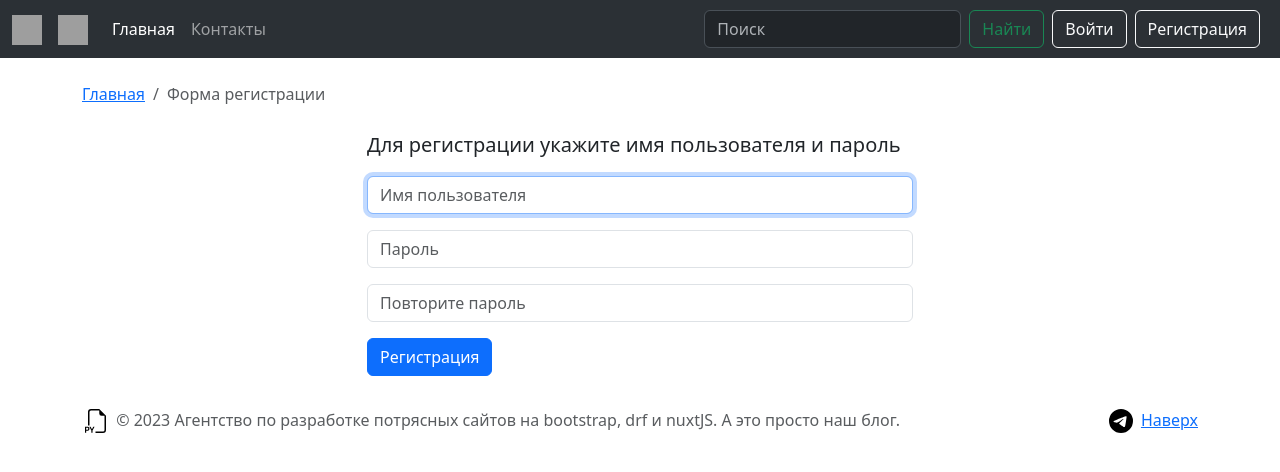
After one commit to AgasiMir/simple_blog_django, a Django app: page /signup/ in a window 1280 px wide. The commit adds this page. Shown: the top 472 px of the page. Run offline with Django 4.2, Linux system fonts and the light colour scheme; grey boxes are pictures that could not be loaded.

Commit message:
registration

```diff
--- /dev/null
+++ b/myblog/forms.py
@@ -0,0 +1,46 @@
+from django import forms
+from django.contrib.auth import get_user_model
+from django.contrib.auth.forms import UserCreationForm
+
+
+class SignUpForm(UserCreationForm):
+    username = forms.CharField(
+        max_length=100,
+        required=True,
+        widget=forms.TextInput(
+            attrs={
+                "class": "form-control",
+                "id": "inputUsername",
+                "type": "username",
+                "placeholder": "Имя пользователя",
+            }
+        ),
+    )
+
+    password1 = forms.CharField(
+        required=True,
+        widget=forms.PasswordInput(
+            attrs={
+                "class": "form-control",
+                "id": "inputPassword",
+                "type": "password",
+                "placeholder": "Пароль",
+            }
+        ),
+    )
+
+    password2 = forms.CharField(
+        required=True,
+        widget=forms.PasswordInput(
+            attrs={
+                "class": "form-control",
+                "id": "ReInputPassword",
+                "type": "password",
+                "placeholder": "Повторите пароль",
+            }
+        ),
+    )
+
+    class Meta:
+        model = get_user_model()
+        fields = ["username", "password1", "password2"]
--- a/myblog/urls.py
+++ b/myblog/urls.py
@@ -6,6 +6,9 @@ urlpatterns = [
     path('', views.HomeView.as_view(), name='home'),
     path('detail/<slug:post_url>/', views.PostDetailView.as_view(), name='detail'),
     path('tag/<str:tag>/', views.TagView.as_view(), name='tag'),
+    path('signup/', views.UserRegistrationView.as_view(), name='signup'),
+    path('signin/', views.UserLoginView.as_view(), name='signin'),
+    path('logout/', views.UserLogoutView.as_view(), name='logout'),
     path('about/', views.AboutView.as_view(), name='about'),
     path('contact/', views.ContactView.as_view(), name='contact'),
 ]
--- a/myblog/views.py
+++ b/myblog/views.py
@@ -1,4 +1,9 @@
-from django.views.generic import DetailView, TemplateView, ListView
+from django.contrib.auth import get_user_model
+from django.urls import reverse_lazy
+from django.views.generic import CreateView, DetailView, TemplateView, ListView
+from django.contrib.auth.views import LoginView, LogoutView
+from django.contrib.auth.forms import AuthenticationForm, UserCreationForm
+from myblog.forms import SignUpForm
 
 from myblog.models import Post
 
@@ -45,7 +50,7 @@ class TagView(ListView):
 
     def get_context_data(self, **kwargs):
         context = super().get_context_data(**kwargs)
-        context['title'] = Post.objects.filter(tag=self.kwargs['tag'])[0].tag
+        context["title"] = Post.objects.filter(tag=self.kwargs["tag"])[0].tag
         page = context["page_obj"]
         context["paginator_range"] = page.paginator.get_elided_page_range(
             page.number, on_each_side=1, on_ends=1
@@ -56,6 +61,25 @@ class TagView(ListView):
         return Post.objects.filter(tag=self.kwargs["tag"])
 
 
+class UserLoginView(LoginView):
+    model = get_user_model()
+    template_name = "myblog/signin.html"
+    form_class = AuthenticationForm
+    extra_context = {"title": "Авторизация"}
+    next_page = "home"
+
+
+class UserLogoutView(LogoutView):
+    next_page = "home"
+
+
+class UserRegistrationView(CreateView):
+    template_name = "myblog/signup.html"
+    form_class = SignUpForm
+    extra_context = {"title": "Регистрация"}
+    success_url = reverse_lazy("signin")
+
+
 class AboutView(TemplateView):
     template_name = "about.html"
     extra_context = {"title": "О нас"}
--- a/templates/myblog/includes/navbar.html
+++ b/templates/myblog/includes/navbar.html
@@ -18,9 +18,13 @@
                 <form class="d-flex" role="search">
                     <input class="form-control me-2" type="search" placeholder="Поиск" aria-label="Поиск">
                     <button class="btn btn-outline-success me-2" type="submit">Найти</button>
-                    <button type="button" class="btn btn-outline-light me-2">Вход</button>
-                    <button type="button" class="btn btn-outline-light me-2">Регистрация</button>
-                    <button type="button" class="btn btn-outline-light">Выход</button>
+                    {% if user.is_authenticated %}
+                        <small class="btn btn-outline-light me-2">{{user.username|truncatechars:20}}</small>
+                        <a href="{% url 'logout' %}" class="btn btn-outline-light me-2">Выход</a>
+                    {% else %}
+                        <a href="{% url 'signin' %}" class="btn btn-outline-light me-2">Войти</a>
+                        <a href="{% url 'signup' %}" class="btn btn-outline-light me-2">Регистрация</a>
+                    {% endif %}
                 </form>
           </div>
         </div>
--- a/templates/myblog/index.html
+++ b/templates/myblog/index.html
@@ -14,7 +14,7 @@
           <div class="card mb-4 shadow-sm">
             <img src="{{post.image.url}}" alt="" class="card-img-top">
             <div class="card-body">
-              <h4 class="card-title">{{post.title}}</h4>
+              <h4 class="card-title">{{post.title|truncatechars:46}}</h4>
               <p class="card-text">{{post.description|truncatechars:150}}</p>
               <div class="d-flex justify-content-between align-items-center">
                 <div class="btn-group">
--- /dev/null
+++ b/templates/myblog/signup.html
@@ -0,0 +1,56 @@
+{% extends 'myblog/base.html' %}
+{% load static %}
+
+{% block content %}
+    <section class="my-registration-form">
+        <div class="container">
+            <div class="row justify-content-center">
+                <div class="col-12">
+                    <!--    ЭТО ХЛЕБНЫЕ КРОШКИ -->
+                    <nav aria-label="breadcrumb" class="my-4">
+                        <ol class="breadcrumb">
+                            <li class="breadcrumb-item"><a href="{% url 'home' %}">Главная</a></li>
+                            <li class="breadcrumb-item active" aria-current="page">Форма регистрации</li>
+                        </ol>
+                    </nav>
+
+                    <div class="row justify-content-center">
+                        <div class="col-6">
+                            <p class="lead">Для регистрации укажите имя пользователя и пароль</p>
+                            {% if form.errors %}
+                                {% for field in form %}
+                                    {% for error in field.errors %}
+                                        <div class="alert alert-danger">
+                                            <strong>{{ error|escape }}</strong>
+                                        </div>
+                                {% endfor %}
+                                {% endfor %}
+                                {% for error in form.non_field_errors %}
+                                    <div class="alert alert-danger">
+                                        <strong>{{ error|escape }}</strong>
+                                    </div>
+                                {% endfor %}
+                            {% endif %}
+                                <form method="post">
+                                    {% csrf_token %}
+                                    <div class="mb-3">
+                                        <label for="inputUsername" class="form-label visually-hidden">Имя пользователя</label>
+                                        {{ form.username }}
+                                    </div>
+                                    <div class="mb-3">
+                                        <label for="inputPassword" class="form-label visually-hidden">Пароль</label>
+                                        {{ form.password1 }}
+                                    </div>
+                                    <div class="mb-3">
+                                        <label for="ReInputPassword" class="form-label visually-hidden">Повторите пароль</label>
+                                        {{ form.password2 }}
+                                    </div>
+                                    <button type="submit" class="btn btn-primary">Регистрация</button>
+                                </form>
+                        </div>
+                    </div>
+                </div>
+            </div>
+        </div>
+    </section>
+{% endblock %}
```
Also changed, not shown: templates/myblog/signin.html (added, +53 -0 lines).
